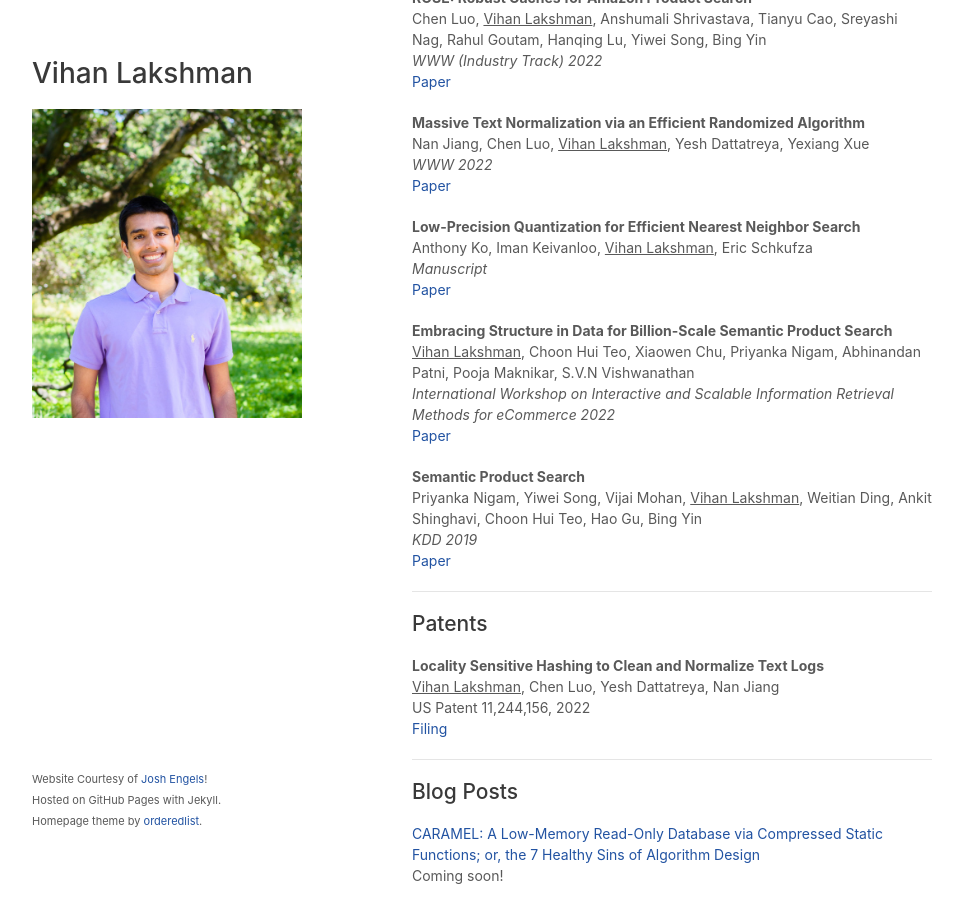
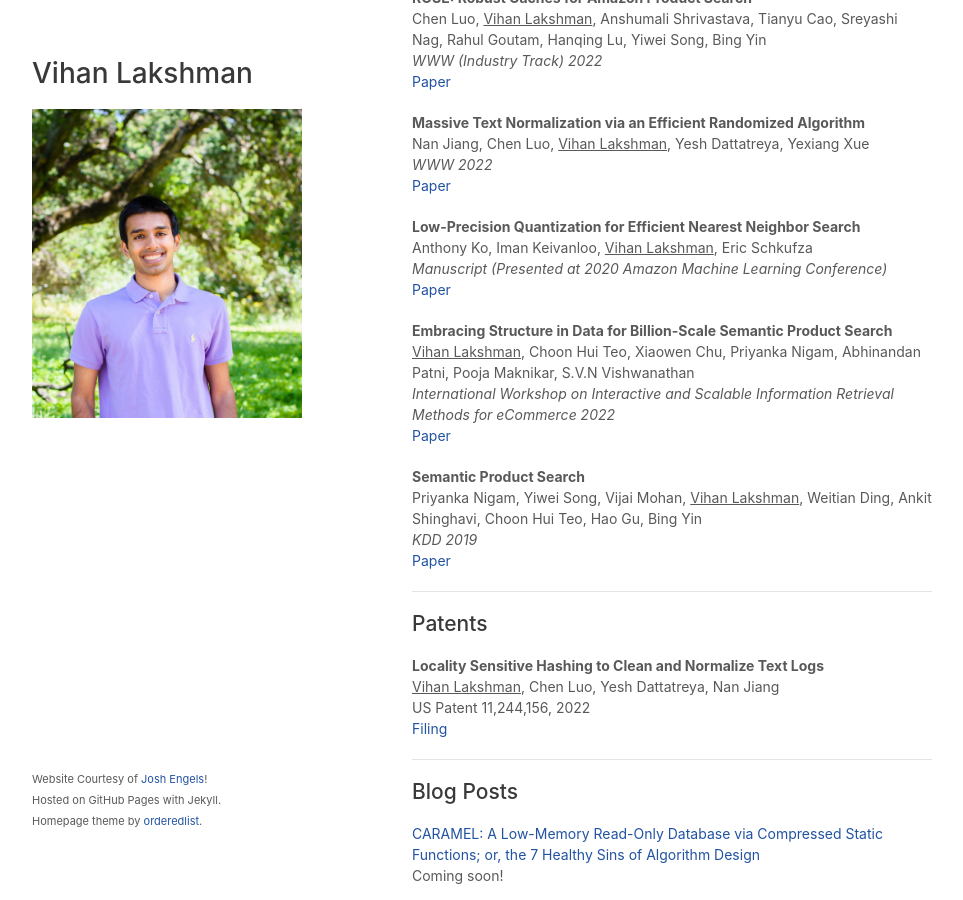
Before and after one commit to vihan-lakshman/vihan-lakshman.github.io, a Jekyll site: the page built from index.html, in a window 1280 px wide and 900 px high, scrolled down 720 px. Shown: the whole window, without its empty margins (158-1121 px from the left). Built offline with Jekyll 4.4.1, drawn with Linux system fonts in a browser that asks for light colours; a style sheet for code colours, icons or effects is not loaded.

Commit message:
Update description

```diff
--- a/index.html
+++ b/index.html
@@ -96,7 +96,7 @@
       <p>
         <b>Low-Precision Quantization for Efficient Nearest Neighbor Search</b><br>
         Anthony Ko, Iman Keivanloo, <u>Vihan Lakshman</u>, Eric Schkufza<br>
-        <i>Manuscript</i><br>
+        <i>Manuscript (Presented at 2020 Amazon Machine Learning Conference)</i><br>
         <a href="https://arxiv.org/pdf/2110.08919.pdf">Paper</a>
       </p>
       <p>
```
